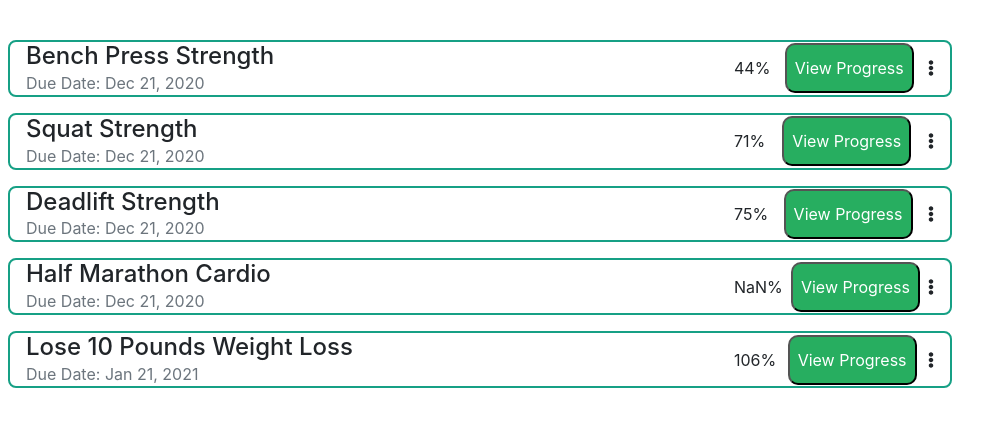
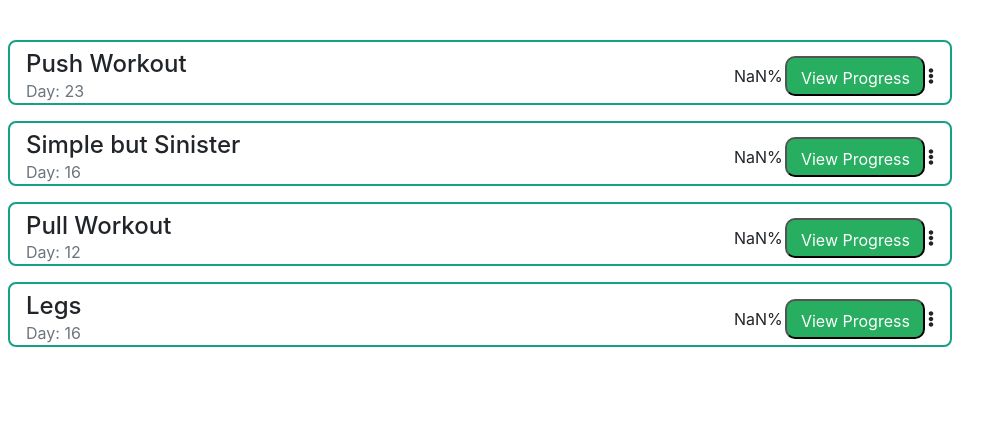
Before and after one commit to grantfogle/liftr-front-end, a React (Create React App) app: page /goals in a window 1280 px wide. Shown: the top 426 px of the page, without its empty margins (0-1007 px from the left). Built offline with nearby package versions, Linux system fonts and the light colour scheme.

Commit message:
updated mock data for program

```diff
--- a/src/App.js
+++ b/src/App.js
@@ -23,7 +23,7 @@ class App extends Component {
       <Router>
         <div className='app'>
           <Route path='/login' component={Login} />
-          <Route path='/main' component={Main} />
+          <Route exact path='/' component={Main} />
           <Route path='/goals' component={Goals} />
         </div>
       </Router>
--- a/src/components/Goals/Goal/Goal.js
+++ b/src/components/Goals/Goal/Goal.js
@@ -1,11 +1,6 @@
 import React, { Component } from 'react';
 import { FontAwesomeIcon } from '@fortawesome/react-fontawesome';
 import './Goal.scss';
-
-const getPercentage = (numerator, denominator) => {
-    let num = (numerator / denominator).toFixed(2) * 100;
-    return num + '%';
-}
 
 class Workout extends Component {
     constructor(props) {
@@ -17,6 +12,7 @@ class Workout extends Component {
     toggleWorkoutView = () => {
         this.setState({ showWorkout: !this.state.showWorkout });
     };
+
     showWorkout() {
         if (this.state.showWorkout) {
             return (
@@ -26,19 +22,25 @@ class Workout extends Component {
             )
         }
     }
+
+    getPercentage(numerator, denominator) {
+        let num = (numerator / denominator).toFixed(2) * 100;
+        return num + '%';
+    }
+
     render() {
-        const { name, category, timeline, currentStat, goalStat } = this.props.workout;
+        const { name, type, category, goal, startDate, endDate, frequency, workout, day } = this.props.workout;
         return (
             <div className='workout' onClick={this.toggleWorkoutView}>
                 <div className="workout__headline">
 
                     <div className="workout__headline__title">
-                        <h4>{name} <span>{category}</span></h4>
-                        <p className='text-secondary'>Due Date: {timeline}</p>
+                        <h4>{name}</h4>
+                        <p className='text-secondary'>Day: {day}</p>
                     </div>
 
                     <div className='workout__headline__stats'>
-                        <p className=''>{getPercentage(currentStat, goalStat)}</p>
+                        <p className=''>{this.getPercentage(goal.current, goal.max)}</p>
                         <button className='workout__headline__stats__button'>View Progress</button>
                         <FontAwesomeIcon icon='ellipsis-v' />
                     </div>
--- a/src/components/Goals/Goal/Goal.scss
+++ b/src/components/Goals/Goal/Goal.scss
@@ -5,8 +5,8 @@
     border-radius: .5em;
     display: flex;
     flex-direction: column;
+    padding-top: .5em;
     &__headline {
-        // height: 100px;
         width: 100%;
         display: flex;
         justify-content: space-between;
@@ -34,7 +34,8 @@
             align-items: center;
             }
             &__button {
-                height: 50px;
+                height: 40px;
+                min-width: 140px;
                 background-color: #27ae60;
                 color: #fff;
                 padding: .5em;
--- a/src/components/Goals/Goals.js
+++ b/src/components/Goals/Goals.js
@@ -2,12 +2,90 @@ import React from 'react';
 import Workout from './Goal/Goal';
 import './Goals.scss';
 
-let currentGoals = [
-    { name: 'Bench Press', category: 'Strength', currentStat: '185', goalStat: '420', timeline: 'Dec 21, 2020' },
-    { name: 'Squat', category: 'Strength', currentStat: '225', goalStat: '315', timeline: 'Dec 21, 2020' },
-    { name: 'Deadlift', category: 'Strength', currentStat: '305', goalStat: '405', timeline: 'Dec 21, 2020' },
-    { name: 'Half Marathon', category: 'Cardio', currentStat: '2:21', goalStat: '2:00', timeline: 'Dec 21, 2020' },
-    { name: 'Lose 10 Pounds', category: 'Weight Loss', currentStat: '185', goalStat: '175', timeline: 'Jan 21, 2021' },
+let program = [
+    {
+        name: 'Push Workout',
+        type: 'Bodyweight',
+        day: 23,
+        category: 'Strength',
+        goal: {
+            exercise: 'pushups',
+            measurement: 'reps',
+            current: 35,
+            goal: 50,
+        },
+        startDate: 'Jan 1, 2020',
+        endDate: 'Dec 21, 2020',
+        frequency: ['Monday', 'Thursday'],
+        workout: [
+            { name: 'pushups', reps: 10, sets: 4 },
+            { name: 'dips', reps: 10, sets: 4 },
+            { name: 'triangle pushups', reps: 10, sets: 4 },
+            { name: 'burpees', reps: 10, sets: 6 },
+        ],
+        day: 23
+    },
+    {
+        name: 'Simple but Sinister',
+        type: 'Kettlebell',
+        category: 'Strength',
+        goal: {
+            exercise: 'Turkish Getups',
+            measurement: 'kg',
+            current: 20,
+            goal: 30,
+        },
+        startDate: 'Jan 1, 2020',
+        endDate: 'Dec 21, 2020',
+        frequency: ['Tuesday', 'Friday'],
+        workout: [
+            { name: 'One Arm kettlebell Swings', reps: 10, sets: 5 },
+            { name: 'Turkish Getups', reps: 2, sets: 5 },
+        ],
+        day: 16
+    },
+    {
+        name: 'Pull Workout',
+        type: 'Bodyweight',
+        category: 'Strength',
+        goal: {
+            exercise: 'Pullups',
+            measurement: 'reps',
+            current: 8,
+            goal: 20,
+        },
+        startDate: 'Jan 1, 2020',
+        endDate: 'Dec 21, 2020',
+        frequency: ['Tuesday', 'Friday'],
+        workout: [
+            { name: 'Pullups', reps: 5, sets: 10 },
+            { name: 'Table Rows', reps: 20, sets: 5 },
+            { name: 'Curls', reps: 10, sets: 5 },
+            { name: 'Facepulls Rubberband', reps: 10, sets: 5 },
+        ],
+        day: 12
+    },
+    {
+        name: 'Legs',
+        type: 'Bodyweight',
+        category: 'Strength',
+        goal: {
+            exercise: 'Goblet Squat with 44lb db',
+            measurement: 'reps',
+            current: 8,
+            goal: 20,
+        },
+        startDate: 'Jan 1, 2020',
+        endDate: 'Dec 21, 2020',
+        frequency: ['Wednesday'],
+        workout: [
+            { name: 'Goblet Squat', reps: 5, sets: 10 },
+            { name: '', reps: 20, sets: 5 },
+            { name: 'curls', reps: 10, sets: 5 },
+            { name: 'facepulls rubberband', reps: 10, sets: 5 },
+        ],
+        day: 16
+    },
 ];
 
 let displayGoals = (goals) => goals.map((goal) => <Workout workout={goal} />);
@@ -15,7 +93,7 @@ let displayGoals = (goals) => goals.map((goal) => <Workout workout={goal} />);
 const Goals = () => {
     return (
         <div class='goals'>
-            {displayGoals(currentGoals)}
+            {displayGoals(program)}
         </div>
     );
 }
```
